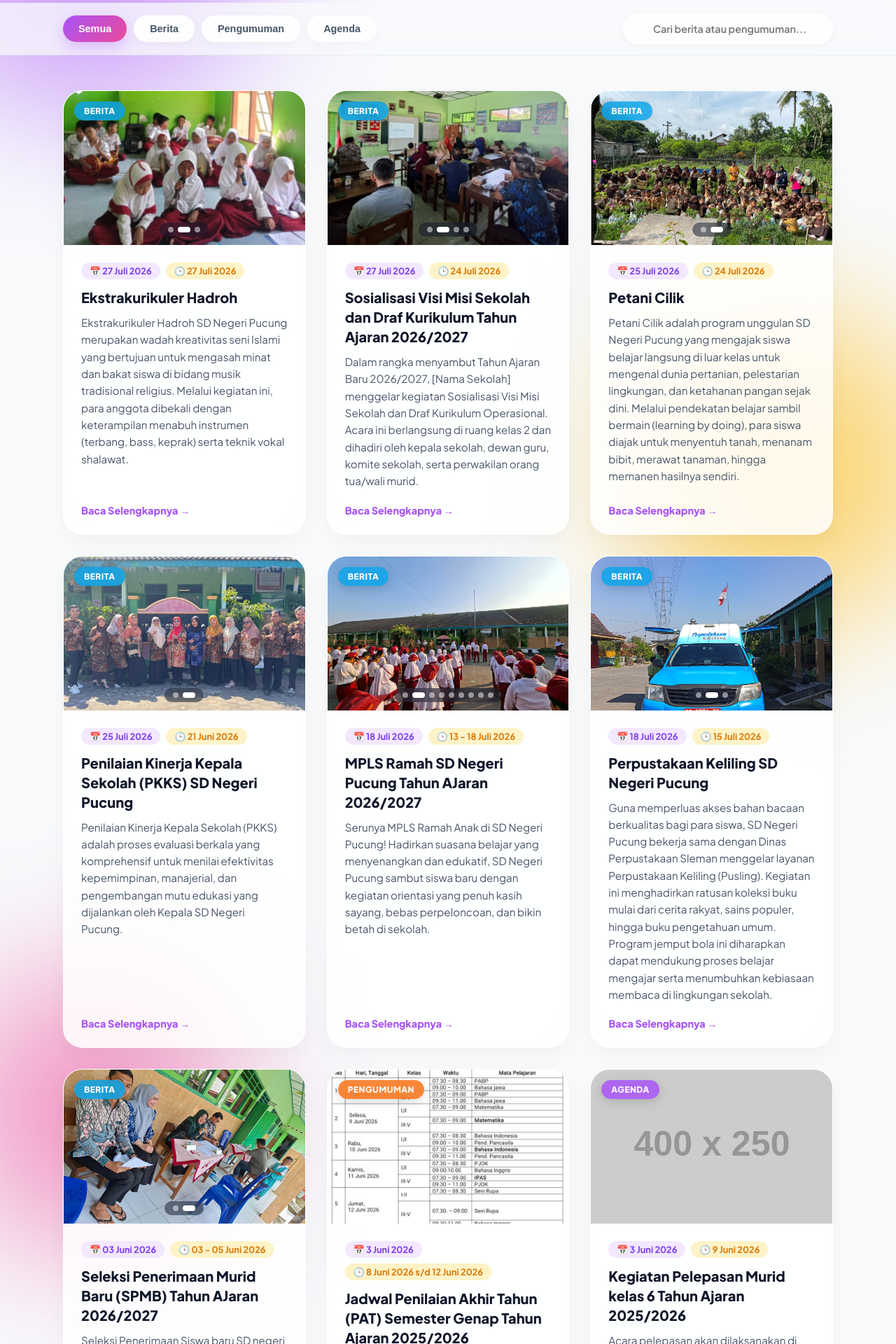
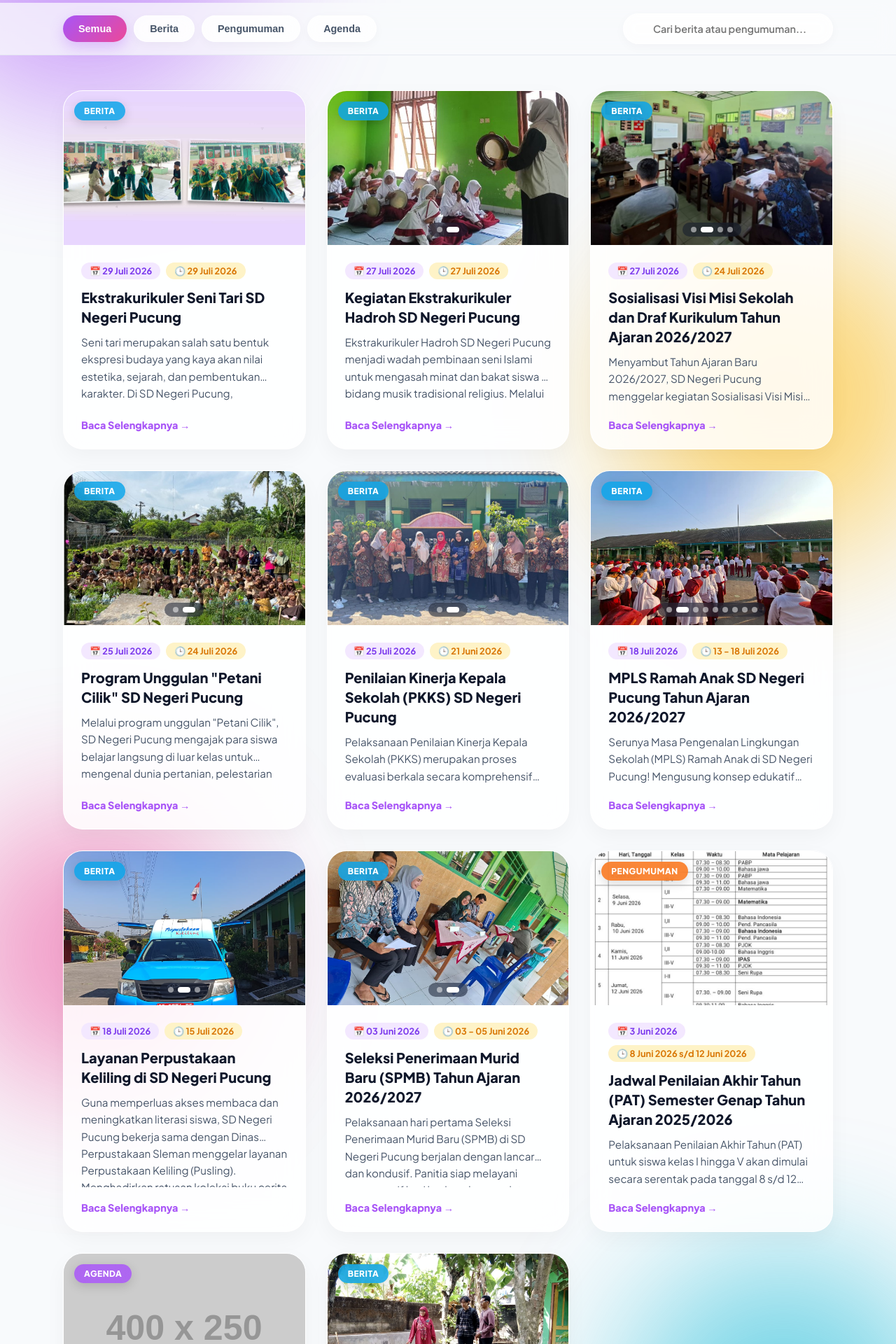
Before and after one commit to f4j4r5epti-lab/sdnpucung, a Vue app: page /berita in a window 1280 px wide. Shown: the part 420-2340 px from the top of the page at 70% size. Built offline with nearby package versions, Linux system fonts and the light colour scheme.

Commit message:
Update tampilan atau fitur baru dan berita tari

```diff
--- a/src/data/beritaData.js
+++ b/src/data/beritaData.js
@@ -1,11 +1,11 @@
-// Data mentah berita
+// Data mentah berita SD Negeri Pucung
 const rawData = [
   {
     id: 5,
     kategori: 'Berita',
     tanggal: '03 Juni 2026',
-    judul: 'Seleksi Penerimaan Murid Baru (SPMB) Tahun AJaran 2026/2027',
-    ringkasan: 'Seleksi Penerimaan Siswa baru SD negeri Pucung hari ke-1.',
+    judul: 'Seleksi Penerimaan Murid Baru (SPMB) Tahun Ajaran 2026/2027',
+    ringkasan: 'Pelaksanaan hari pertama Seleksi Penerimaan Murid Baru (SPMB) di SD Negeri Pucung berjalan dengan lancar dan kondusif. Panitia siap melayani proses verifikasi berkas dan pendataan para calon peserta didik baru dengan ramah dan transparan.',
     foto: ['/images/pmbsatu.jpeg', '/images/pmbdua.jpeg'],
     waktu_agenda: '03 - 05 Juni 2026'
   },
@@ -14,7 +14,7 @@ const rawData = [
     kategori: 'Pengumuman',
     tanggal: '3 Juni 2026',
     judul: 'Jadwal Penilaian Akhir Tahun (PAT) Semester Genap Tahun Ajaran 2025/2026',
-    ringkasan: 'Pelaksanaan PAT untuk kelas I-V akan dimulai serentak dari tanggal 8 Juni 2026 s/d 12 Juni 2026.',
+    ringkasan: 'Pelaksanaan Penilaian Akhir Tahun (PAT) untuk siswa kelas I hingga V akan dimulai secara serentak pada tanggal 8 s/d 12 Juni 2026. Seluruh siswa diimbau untuk menjaga kesehatan dan mempersiapkan diri dengan belajar secara optimal di rumah.',
     foto: ['/images/jadwalpsat.jpg'],
     waktu_agenda: '8 Juni 2026 s/d 12 Juni 2026'
   },
@@ -22,8 +22,8 @@ const rawData = [
     id: 3,
     kategori: 'Agenda',
     tanggal: '3 Juni 2026',
-    judul: 'Kegiatan Pelepasan Murid kelas 6 Tahun Ajaran 2025/2026',
-    ringkasan: 'Acara pelepasan akan dilaksanakan di Balai Desa Kelurahan Taskomang, Klaten pada tanggal 9 Juni 2026 pukul 10.00 WIB. Momen ini menggabungkan suasana haru dan suka cita, diisi dengan prosesi penyerahan kembali siswa kepada orang tua, pertunjukan seni, serta doa bersama untuk menyongonsong masa depan',
+    judul: 'Kegiatan Pelepasan Murid Kelas 6 Tahun Ajaran 2025/2026',
+    ringkasan: 'Acara pelepasan siswa kelas 6 akan dilaksanakan di Balai Desa Kelurahan Taskomang, Klaten pada tanggal 9 Juni 2026 pukul 10.00 WIB. Momen bernuansa haru dan suka cita ini diisi dengan prosesi penyerahan kembali siswa kepada orang tua, pentas seni murid, serta doa bersama untuk menyongsong jenjang pendidikan selanjutnya.',
     foto: ['https://via.placeholder.com/400x250'],
     waktu_agenda: '9 Juni 2026'
   },
@@ -31,8 +31,8 @@ const rawData = [
     id: 2,
     kategori: 'Berita',
     tanggal: '3 Juni 2026',
-    judul: 'Revitalisasi SD Negeri Pucung',
-    ringkasan: 'Program pembenahan, perbaikan, dan peningkatan mutu sarana dan prasarana sekolah. Tujuan utama kegiatan ini untuk menciptakan suasana  belajar yang nyaman',
+    judul: 'Revitalisasi Sarana dan Prasarana SD Negeri Pucung',
+    ringkasan: 'SD Negeri Pucung tengah melaksanakan program revitalisasi mencakup pembenahan, perbaikan, dan peningkatan mutu fasilitas sekolah. Program ini bertujuan untuk menciptakan lingkungan belajar yang lebih aman, nyaman, dan mendukung kegiatan belajar mengajar yang efektif.',
     foto: [
       '/images/revsatu.jpg',
       '/images/revdua.jpeg'
@@ -43,26 +43,26 @@ const rawData = [
     id: 7,
     kategori: 'Berita',
     tanggal: '18 Juli 2026',
-    judul: 'MPLS Ramah SD Negeri Pucung Tahun AJaran 2026/2027',
-    ringkasan: 'Serunya MPLS Ramah Anak di SD Negeri Pucung! Hadirkan suasana belajar yang menyenangkan dan edukatif, SD Negeri Pucung sambut siswa baru dengan kegiatan orientasi yang penuh kasih sayang, bebas perpeloncoan, dan bikin betah di sekolah.',
-    foto: ['/images/mpls1.jpeg', '/images/mpls2.jpeg','/images/mpls3.jpeg', '/images/mpls4.jpeg', '/images/mpls5.jpeg', '/images/mpls6.jpeg', '/images/mpls7.jpeg', '/images/mpls8.jpeg', '/images/mpls9.jpeg'],
+    judul: 'MPLS Ramah Anak SD Negeri Pucung Tahun Ajaran 2026/2027',
+    ringkasan: 'Serunya Masa Pengenalan Lingkungan Sekolah (MPLS) Ramah Anak di SD Negeri Pucung! Mengusung konsep edukatif dan menyenangkan, kegiatan ini menyambut para siswa baru dengan hangat, penuh kasih sayang, serta bebas dari perpeloncoan sehingga anak-anak merasa betah dan nyaman di sekolah.',
+    foto: ['/images/mpls1.jpeg', '/images/mpls2.jpeg', '/images/mpls3.jpeg', '/images/mpls4.jpeg', '/images/mpls5.jpeg', '/images/mpls6.jpeg', '/images/mpls7.jpeg', '/images/mpls8.jpeg', '/images/mpls9.jpeg'],
     waktu_agenda: '13 - 18 Juli 2026'
   },
-   {
+  {
     id: 6,
     kategori: 'Berita',
     tanggal: '18 Juli 2026',
-    judul: 'Perpustakaan Keliling SD Negeri Pucung',
-    ringkasan: 'Guna memperluas akses bahan bacaan berkualitas bagi para siswa, SD Negeri Pucung bekerja sama dengan Dinas Perpustakaan Sleman menggelar layanan Perpustakaan Keliling (Pusling). Kegiatan ini menghadirkan ratusan koleksi buku mulai dari cerita rakyat, sains populer, hingga buku pengetahuan umum. Program jemput bola ini diharapkan dapat mendukung proses belajar mengajar serta menumbuhkan kebiasaan membaca di lingkungan sekolah.',
-    foto: ['/images/puslingj1.jpeg', '/images/puslingj2.jpeg','/images/puslingj3.jpeg'],
+    judul: 'Layanan Perpustakaan Keliling di SD Negeri Pucung',
+    ringkasan: 'Guna memperluas akses membaca dan meningkatkan literasi siswa, SD Negeri Pucung bekerja sama dengan Dinas Perpustakaan Sleman menggelar layanan Perpustakaan Keliling (Pusling). Menghadirkan ratusan koleksi buku cerita rakyat, sains populer, hingga pengetahuan umum, program ini disambut antusias oleh para siswa.',
+    foto: ['/images/puslingj1.jpeg', '/images/puslingj2.jpeg', '/images/puslingj3.jpeg'],
     waktu_agenda: '15 Juli 2026'
   },
-   {
+  {
     id: 8,
     kategori: 'Berita',
     tanggal: '25 Juli 2026',
     judul: 'Penilaian Kinerja Kepala Sekolah (PKKS) SD Negeri Pucung',
-    ringkasan: 'Penilaian Kinerja Kepala Sekolah (PKKS) adalah proses evaluasi berkala yang komprehensif untuk menilai efektivitas kepemimpinan, manajerial, dan pengembangan mutu edukasi yang dijalankan oleh Kepala SD Negeri Pucung.',
+    ringkasan: 'Pelaksanaan Penilaian Kinerja Kepala Sekolah (PKKS) merupakan proses evaluasi berkala secara komprehensif untuk mengukur efektivitas kepemimpinan, kemampuan manajerial, serta komitmen dalam pengembangan mutu pendidikan yang dijalankan di SD Negeri Pucung.',
     foto: ['/images/pkks1.jpg', '/images/pkks2.jpg'],
     waktu_agenda: '21 Juni 2026'
   },
@@ -70,8 +70,8 @@ const rawData = [
     id: 9,
     kategori: 'Berita',
     tanggal: '25 Juli 2026',
-    judul: 'Petani Cilik',
-    ringkasan: 'Petani Cilik adalah program unggulan SD Negeri Pucung yang mengajak siswa belajar langsung di luar kelas untuk mengenal dunia pertanian, pelestarian lingkungan, dan ketahanan pangan sejak dini. Melalui pendekatan belajar sambil bermain (learning by doing), para siswa diajak untuk menyentuh tanah, menanam bibit, merawat tanaman, hingga memanen hasilnya sendiri.',
+    judul: 'Program Unggulan "Petani Cilik" SD Negeri Pucung',
+    ringkasan: 'Melalui program unggulan "Petani Cilik", SD Negeri Pucung mengajak para siswa belajar langsung di luar kelas untuk mengenal dunia pertanian, pelestarian lingkungan, dan ketahanan pangan. Mengusung pendekatan learning by doing, siswa diajak menanam bibit, merawat tanaman, hingga memanen hasilnya sendiri.',
     foto: ['/images/ptc1.jpg', '/images/ptc2.jpg'],
     waktu_agenda: '24 Juli 2026'
   },
@@ -80,20 +80,31 @@ const rawData = [
     kategori: 'Berita',
     tanggal: '27 Juli 2026',
     judul: 'Sosialisasi Visi Misi Sekolah dan Draf Kurikulum Tahun Ajaran 2026/2027',
-    ringkasan: 'Dalam rangka menyambut Tahun Ajaran Baru 2026/2027, [Nama Sekolah] menggelar kegiatan Sosialisasi Visi Misi Sekolah dan Draf Kurikulum Operasional. Acara ini berlangsung di ruang kelas 2 dan dihadiri oleh kepala sekolah, dewan guru, komite sekolah, serta perwakilan orang tua/wali murid.',
+    ringkasan: 'Menyambut Tahun Ajaran Baru 2026/2027, SD Negeri Pucung menggelar kegiatan Sosialisasi Visi Misi Sekolah dan Draf Kurikulum Operasional di Ruang Kelas 2. Acara ini dihadiri oleh Kepala Sekolah, dewan guru, komite sekolah, serta perwakilan orang tua/wali murid guna menyamakan persepsi demi kemajuan pendidikan siswa.',
     foto: ['/images/soskur1.jpg', '/images/soskur2.jpg', '/images/soskur3.jpg', '/images/soskur4.jpg'],
     waktu_agenda: '24 Juli 2026'
   },
   {
-  id: 11,
+    id: 11,
     kategori: 'Berita',
     tanggal: '27 Juli 2026',
-    judul: 'Ekstrakurikuler Hadroh',
-    ringkasan: ' Ekstrakurikuler Hadroh SD Negeri Pucung merupakan wadah kreativitas seni Islami yang bertujuan untuk mengasah minat dan bakat siswa di bidang musik tradisional religius. Melalui kegiatan ini, para anggota dibekali dengan keterampilan menabuh instrumen (terbang, bass, keprak) serta teknik vokal shalawat.',
-    foto: ['/images/hadroh1.jpg', '/images/hadroh2.jpg', '/images/hadroh3.jpg'],
+    judul: 'Kegiatan Ekstrakurikuler Hadroh SD Negeri Pucung',
+    ringkasan: 'Ekstrakurikuler Hadroh SD Negeri Pucung menjadi wadah pembinaan seni Islami untuk mengasah minat dan bakat siswa di bidang musik tradisional religius. Melalui bimbingan rutin, para anggota dilatih menguasai teknik menabuh instrumen (terbang, bass, keprak) sekaligus teknik vokal dalam melantunkan shalawat.',
+    foto: ['/images/hadroh2.jpg', '/images/hadroh3.jpg'],
     waktu_agenda: '27 Juli 2026'
-    }
+  },
+  {
+    id: 12,
+    kategori: 'Berita',
+    tanggal: '29 Juli 2026',
+    judul: 'Ekstrakurikuler Seni Tari SD Negeri Pucung',
+    ringkasan: `Seni tari merupakan salah satu bentuk ekspresi budaya yang kaya akan nilai estetika, sejarah, dan pembentukan karakter. Di SD Negeri Pucung, Ekstrakurikuler Seni Tari hadir sebagai wadah khusus bagi peserta didik untuk mengenali, mengolah, dan menyalurkan minat serta bakat mereka dalam dunia seni olah tubuh.
+
+Melalui kegiatan ini, para siswa tidak hanya belajar menghafal ragam gerak tari, tetapi juga diajak untuk memahami makna tersirat di balik setiap ritme, keharmonisan musik pengiring, serta keindahan busana daerah. Kami percaya bahwa pendidikan seni tari sejak usia sekolah dasar berperan penting dalam membentuk kepribadian yang santun, disiplin, dan menghargai warisan budaya bangsa di era modernisasi.`,
+    foto: ['/images/tari.jpg'],
+    waktu_agenda: '29 Juli 2026'
+  }
 ];
 
-// // Mengurutkan otomatis berdasarkan ID dari yang terbesar (terbaru) ke terkecil
+// Mengurutkan otomatis berdasarkan ID dari yang terbesar (terbaru) ke terkecil
 export const daftarArtikelSdn = [...rawData].sort((a, b) => b.id - a.id);
--- a/src/views/Berita.vue
+++ b/src/views/Berita.vue
@@ -525,6 +525,14 @@ export default {
   line-height: 1.6;
   margin-bottom: 20px;
   flex-grow: 1;
+
+  /* --- PENYESUAIAN MEMBACA ENTER & MEMBATASI BARIS --- */
+  white-space: pre-line;
+  display: -webkit-box;
+  -webkit-line-clamp: 3;
+  line-clamp: 3; /* Standar CSS untuk menghilangkan warning Linter */
+  -webkit-box-orient: vertical;
+  overflow: hidden;
 }
 
 .btn-read-glass {
--- a/src/views/BeritaDetail.vue
+++ b/src/views/BeritaDetail.vue
@@ -58,9 +58,9 @@
         </template>
       </div>
 
-      <!-- Konten Artikel -->
+      <!-- Konten Artikel (Metode 2: Menggunakan class ringkasan-berita dengan white-space: pre-line) -->
       <div class="artikel-konten">
-        <p class="paragraf-isi ringkasan-highlight">{{ artikel.ringkasan }}</p>
+        <p class="paragraf-isi ringkasan-highlight ringkasan-berita">{{ artikel.ringkasan }}</p>
       </div>
 
     </div>
@@ -370,19 +370,22 @@ export default {
 
 .paragraf-isi {
   margin-bottom: 20px;
-  text-align: justify;
 }
 
 .ringkasan-highlight {
   font-size: 1.15rem;
-  font-weight: 600;
+  font-weight: 500;
   color: #0f172a;
+  border-left: 4px solid #a855f7;
+  background: rgba(243, 232, 255, 0.4);
+  padding: 20px;
+  border-radius: 0 16px 16px 0;
+}
+
+/* Kunci Metode 2: CSS membaca baris baru dari JS */
+.ringkasan-berita {
+  white-space: pre-line;
   line-height: 1.7;
-  border-left: 4px solid #a855f7;
-  padding-left: 20px;
-  background: rgba(243, 232, 255, 0.4);
-  padding: 15px 20px;
-  border-radius: 0 16px 16px 0;
 }
 
 /* --- ERROR PANEL STATE GLASS --- */
```
Also changed, not shown: public/images/tari.jpg (added).
